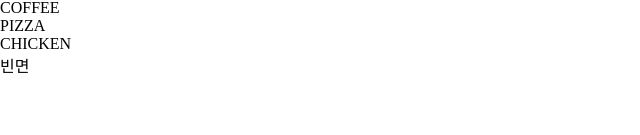
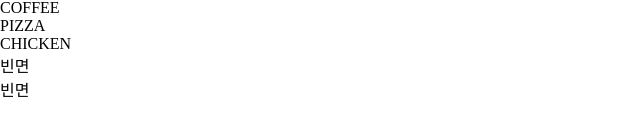
Before and after one commit to 202137505kodongkuk/202137505kodongkuk.github.io, a plain HTML site: page index.html in a window 1280 px wide. Shown: the part 163-298 px from the top of the page, 0-640 px from the left. Drawn offline with Linux system fonts and the light colour scheme.

Commit message:
Update index.html

```diff
--- a/index.html
+++ b/index.html
@@ -19,6 +19,6 @@
     PIZZA<br>
     CHICKEN
     <aside class="aside">빈면</aside>
-    <footer class="footer"></footer>
+    <footer class="footer">빈면</footer>
 </body>
 </html>
```
